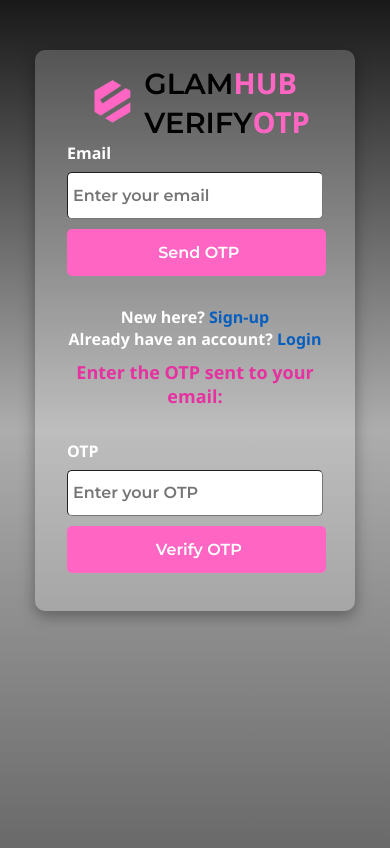
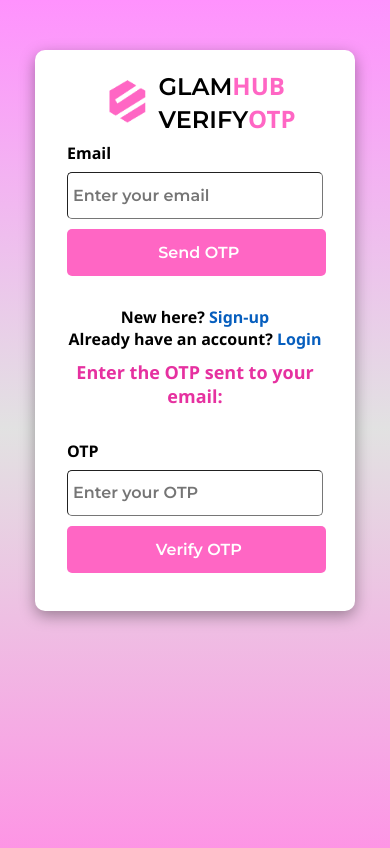
Before and after one commit to 8309h/GlamHub_beautybook, a plain HTML site: page Frontend/pages/forgetpass.html in a window 390 px wide. Drawn offline with Linux system fonts and the light colour scheme; some packages are replaced by stand-ins of ours; a script that the page names is missing.

Commit message:
forgot password and reset password

```diff
--- a/Frontend/pages/forgetpass.html
+++ b/Frontend/pages/forgetpass.html
@@ -28,9 +28,9 @@
         </form>
 
 		<div class="footer">
-			<h5>New here? <a href="/register.html">Sign-up</a></h5>
+			<h5>New here? <a href="register.html">Sign-up</a></h5>
 
-			<h5>Already have an account? <a href="/login.html">Login</a></h5>
+			<h5>Already have an account? <a href="login.html">Login</a></h5>
 
 			<div id="otp-block" class="hidden">
 				<h6 class="information-text">Enter the OTP sent to your email:</h6>
--- a/Frontend/styles/forgetpass.css
+++ b/Frontend/styles/forgetpass.css
@@ -194,12 +194,6 @@
           color:rgb(255, 255, 255);
           cursor:pointer;
         }
-
-
- /* .row .footer h5 {
-    margin-top: 1em; } */
-
-
   .row .footer p {
     margin-top: 2em; }
 
@@ -220,16 +214,29 @@
 
 @media screen and (max-width: 700px) {
   .row {
-    color: white;
-    background: rgba(255,255,255,0.2);
     width: 320px !important;
     border-radius: 10px;
   }
-  body{
-    background-color: black;
-    background-image: none;
-    background: rgb(22,21,21);
-    background: linear-gradient(180deg, rgba(22,21,21,0.9837184873949579) 0%, rgba(8,8,8,0.333858543417367) 48%, rgba(101,101,101,1) 98%);
+
+  #logo{
+    margin: auto;
+    display: flex;
+    justify-content: center;
+    font-family: montserrat, poppins;
+}
+
+.pinkhub{
+    font-size: 24px !important
+    }
+
+#logo h3{
+    font-size: 24px !important;
+}
+body{
+  background-color: black;
+  background-image: none;
+  background: rgb(22,21,21);
+  background: linear-gradient(180deg, #ff90fdfb 0%, rgba(167, 167, 167, 0.334) 48%, #ff90e5 98%);
 }
 
 body>img{
--- a/Frontend/styles/login.css
+++ b/Frontend/styles/login.css
@@ -222,40 +222,33 @@
         background-color: black;
         background-image: none;
         background: rgb(22,21,21);
-        background: linear-gradient(180deg, rgba(22,21,21,0.9837184873949579) 0%, rgba(8,8,8,0.333858543417367) 48%, rgba(101,101,101,1) 98%);
+        background: linear-gradient(180deg, #ff90fdfb 0%, rgba(167, 167, 167, 0.334) 48%, #ff90e5 98%);
     }
 
     #leftmaincont{
-
-        color: white;
-        background: rgba(255,255,255,0.2);
         width:250px;
         margin: auto;
-
-    }
-    #leftmaincont p{
-
-        font-size: 13px;
     }
 
-    #logo h3{
-        font-size: 18px;
-    }
 
-    #logo img{
-        width: 1rem !important;
-    }
 
     #logo{
         margin: auto;
         display: flex;
         justify-content: center;
+        font-family: montserrat, poppins;
+    }
+
+    .pinkhub{
+        font-size: 24px !important
+        }
+
+    #logo h3{
+        font-size: 24px !important;
     }
 
     #formcontainer p{
-
         font-size: 13px;
-
     }
     #formcontainer input{
         font-size: 13px;
@@ -277,7 +270,6 @@
 @media screen and (max-width:450px){
     #leftmaincont{
         color: white;
-        background: rgba(255,255,255,0.2);
         width:250px;
         margin-left: -10%;
     }
--- a/Frontend/styles/register.css
+++ b/Frontend/styles/register.css
@@ -178,41 +178,37 @@
         background-color: black;
         background-image: none;
         background: rgb(22,21,21);
-        background: linear-gradient(180deg, rgba(22,21,21,0.9837184873949579) 0%, rgba(8,8,8,0.333858543417367) 48%, rgba(101,101,101,1) 98%);
+        background: linear-gradient(180deg, #ff90fdfb 0%, rgba(167, 167, 167, 0.334) 48%, #ff90e5 98%);
+    }
 
-    }
     body>img{
         display: none;
     }
+
     #leftmaincont{
-
-        color: white;
-        background: rgba(255,255,255,0.2);
         width:250px;
         margin: auto;
-
-    }
-    #leftmaincont p{
-        font-size: 13px;
     }
 
-    #logo h3{
-        font-size: 18px;
-    }
 
-    #logo i{
-        font-size: 1rem !important;
-    }
 
     #logo{
         margin: auto;
         display: flex;
-        justify-content: left;
+        justify-content: center;
+        font-family: montserrat, poppins;
+    }
+
+    .pinkhub{
+        font-size: 24px !important
+        }
+
+    #logo h3{
+        font-size: 24px !important;
     }
 
     #formcontainer p{
         font-size: 13px;
-
     }
     #formcontainer input{
         font-size: 13px;
@@ -222,7 +218,6 @@
 
     #continue{
         width: 99.5% !important;
-
     }
 
     #gbtn{
@@ -235,7 +230,6 @@
 @media screen and (max-width:450px){
     #leftmaincont{
         color: white;
-        background: rgba(255,255,255,0.2);
         width:250px;
         margin-left: -10%;
     }
--- a/Frontend/styles/resetpass.css
+++ b/Frontend/styles/resetpass.css
@@ -41,8 +41,6 @@
 .row {
 
   background: rgba(255,255,255,0.1);
-  /* box-shadow: rgba(0, 0, 0, 0.35) 0px 5px 15px;
-  backdrop-filter: blur(15px); */
   color: black;
   text-align: center;
   padding: 2em 2em 0.5em;
@@ -217,17 +215,31 @@
 
   @media screen and (max-width: 700px) {
     .row {
-      color: white;
-      background: rgba(255,255,255,0.2);
-      width: 300px !important;
+      width: 320px !important;
       border-radius: 10px;
     }
+
+    #logo{
+      margin: auto;
+      display: flex;
+      justify-content: center;
+      font-family: montserrat, poppins;
+  }
+
+  .pinkhub{
+      font-size: 24px !important
+      }
+
+  #logo h3{
+      font-size: 24px !important;
+  }
+
   body{
     background-color: black;
     background-image: none;
     background: rgb(22,21,21);
-    background: linear-gradient(180deg, rgba(22,21,21,0.9837184873949579) 0%, rgba(8,8,8,0.333858543417367) 48%, rgba(101,101,101,1) 98%);
-}
+    background: linear-gradient(180deg, #ff90fdfb 0%, rgba(167, 167, 167, 0.334) 48%, #ff90e5 98%);
+  }
   body>img{
       display: none;
   }
```
